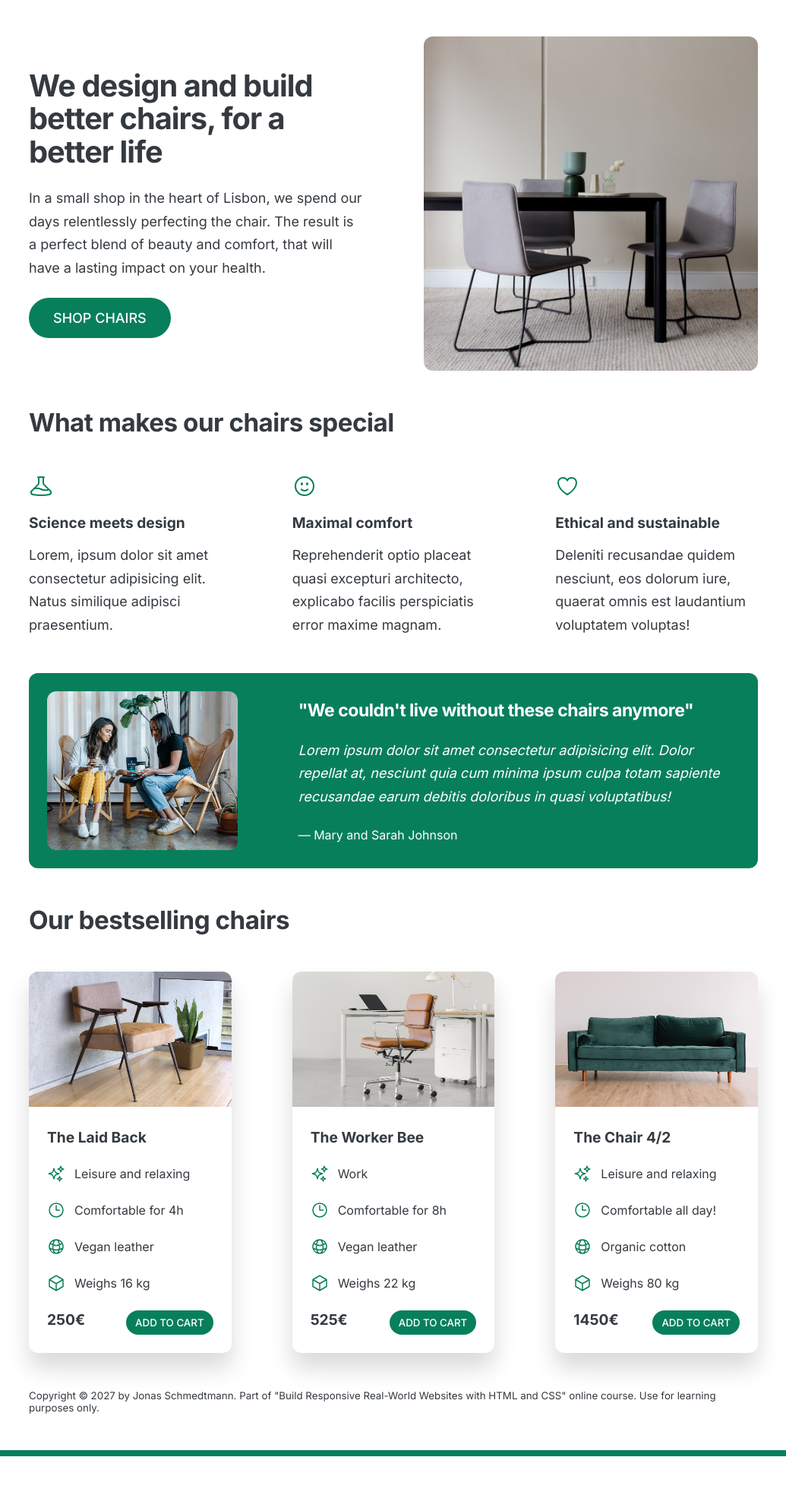
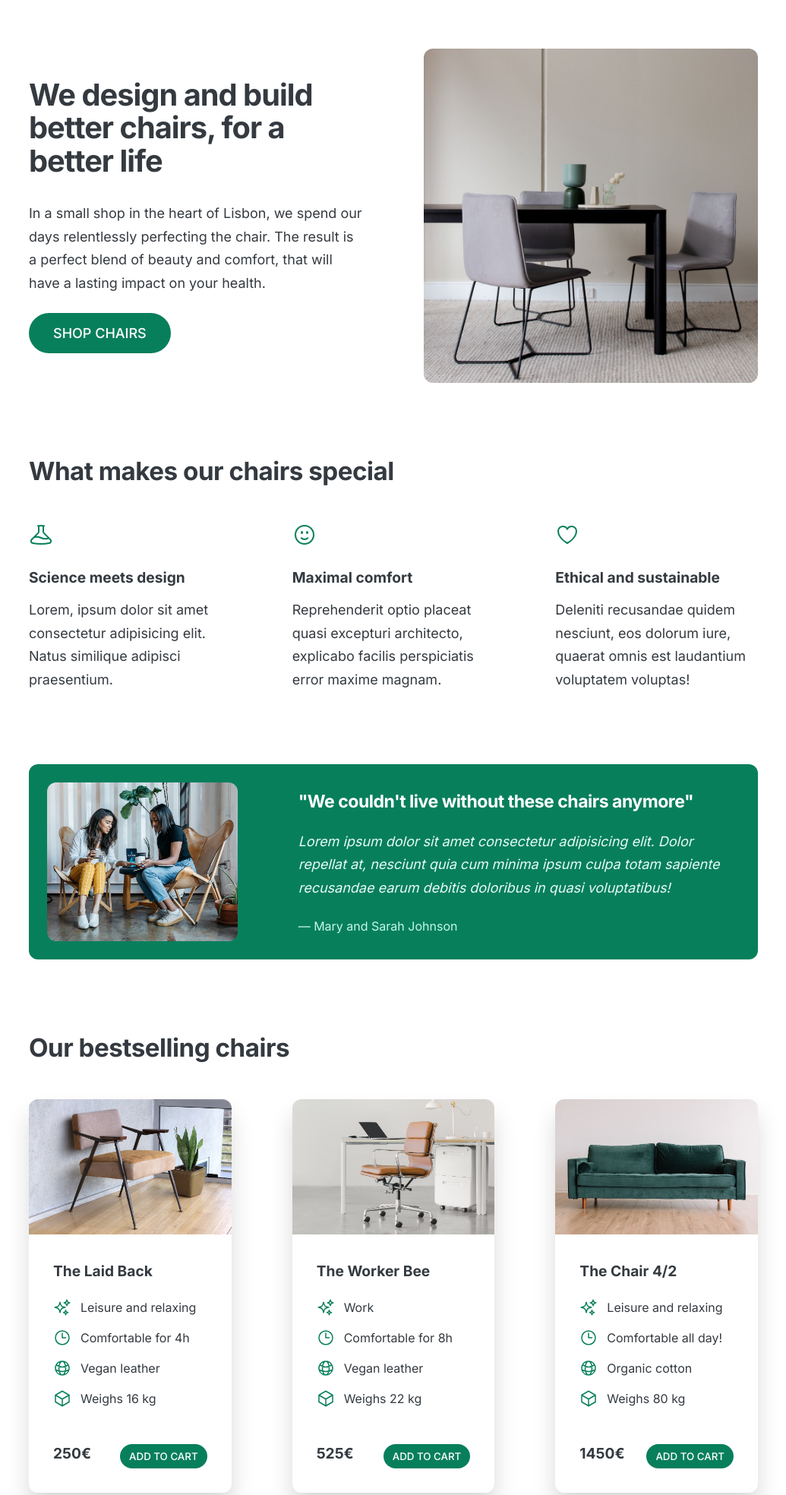
Before and after one commit to kamzzi/Process, a plain HTML site: page dzien8/zadanie.html in a window 1280 px wide. Shown: the top 1968 px of the page at 76% size, without its empty margins (122-1157 px from the left). Before the commit the page ends 1917 px from the top, so only its background shows below. Drawn offline with Linux system fonts and the light colour scheme.

Commit message:
Dzien 11
Rozpisanie dnia 11.

```diff
--- a/dzien8/style.css
+++ b/dzien8/style.css
@@ -31,7 +31,7 @@ body {
 
 header,
 section {
-  margin-bottom: 48px;
+  margin-bottom: 96px;
 }
 
 h2 {
@@ -55,7 +55,7 @@ header {
   display: grid;
   grid-template-columns: repeat(2, 1fr);
   column-gap: 80px;
-  margin-top: 48px;
+  margin-top: 64px;
 }
 
 .header-text-box {
@@ -63,7 +63,7 @@ header {
 }
 
 h1 {
-  margin-bottom: 24px;
+  margin-bottom: 32px;
   font-size: 39.81px;
   line-height: 1.1;
   letter-spacing: -1px;
@@ -85,7 +85,7 @@ img {
   stroke: var(--main-color);
   width: 32px;
   height: 32px;
-  margin-bottom: 16px;
+  margin-bottom: 24px;
 }
 
 .features-title {
@@ -121,6 +121,11 @@ img {
   margin-bottom: 24px;
   line-height: 1.7;
   font-size: 18px;
+  color: #e6fcf5;
+}
+
+.testimonial-author {
+  color: #c3fae8;
 }
 
 /* CHAIRS */
@@ -135,7 +140,7 @@ img {
 }
 
 .chair-box {
-  padding: 24px;
+  padding: 32px;
 }
 
 h3 {
@@ -145,14 +150,14 @@ h3 {
 
 .chair-details {
   list-style: none;
-  margin-bottom: 24px;
+  margin-bottom: 48px;
 }
 
 .chair-details li {
   display: flex;
   align-items: center;
   gap: 12px;
-  margin-bottom: 24px;
+  margin-bottom: 16px;
 }
 
 .chair-details li:last-child {
```
Also changed, not shown: dzien8/index.html (+7 -0 lines).
